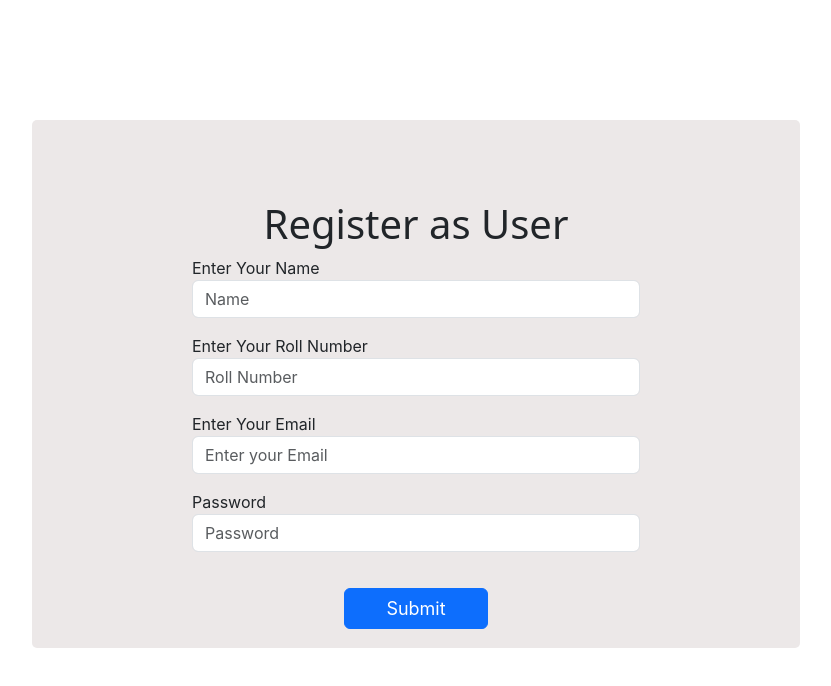
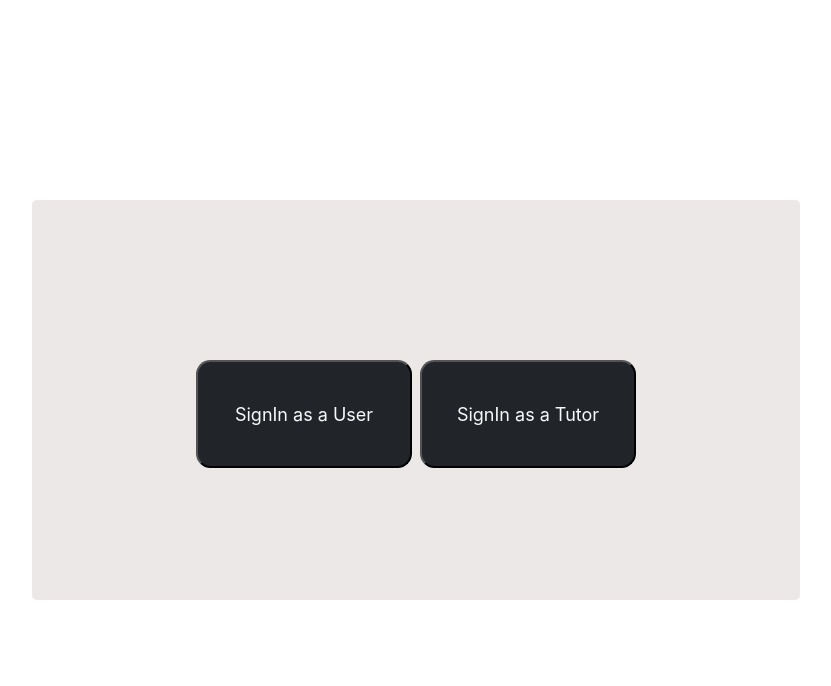
Before and after one commit to borradevendar/tutorVNR, a React (Create React App) app in the folder frontend/: page / in a window 1280 px wide. Shown: the top 686 px of the page, without its empty margins (224-1055 px from the left). Built offline with nearby package versions, Linux system fonts and the light colour scheme.

Commit message:
Implemented routing in the frontend

```diff
--- a/frontend/package.json
+++ b/frontend/package.json
@@ -8,6 +8,7 @@
     "@testing-library/user-event": "^13.5.0",
     "react": "^18.3.1",
     "react-dom": "^18.3.1",
+    "react-router-dom": "^6.23.1",
     "react-scripts": "5.0.1",
     "web-vitals": "^2.1.4"
   },
--- a/frontend/src/App.js
+++ b/frontend/src/App.js
@@ -1,13 +1,45 @@
-import './App.css';
-import TutorLogin from './components/TutorLogin';
-import TutorRegister from './components/TutorRegister';
-import LoginPage from './components/LoginPage';
-import UserLogin from './components/UserLogin';
-import UserRegister from './components/UserRegister';
-export default function App() {
-  return (
-    <div>
-      <UserRegister/>
-    </div>
-  );
+import "./App.css";
+import React from "react";
+import { createBrowserRouter, RouterProvider } from "react-router-dom";
+import TutorLogin from "./components/TutorLogin";
+import TutorRegister from "./components/TutorRegister";
+import LoginPage from "./components/LoginPage";
+import UserLogin from "./components/UserLogin";
+import UserRegister from "./components/UserRegister";
+import HomePage from "./components/HomePage";
+
+const router = createBrowserRouter([
+  {
+    path: '/',
+    element: <LoginPage />,
+  },
+  {
+    path: '/tutor/login',
+    element: <TutorLogin />,
+  },
+  {
+    path: '/tutor/register',
+    element: <TutorRegister />,
+  },
+  {
+    path: '/login',
+    element: <UserLogin />,
+  },
+  {
+    path: '/register',
+    element: <UserRegister />,
+  },
+  {
+    path: '/authTrue',
+    element: <HomePage />,
+  },
+]);
+
+function App() {
+    return (
+      <>
+        <RouterProvider router={router} />
+      </>
+    );
 }
+export default App;
--- a/frontend/src/components/LoginPage.js
+++ b/frontend/src/components/LoginPage.js
@@ -1,13 +1,15 @@
-export default function LoginPage() {
+import React from 'react';
+
+function LoginPage() {
   return (
     <div className="loginContainer">
       <div className="buttonContainer">
-        <a href="/">
+        <a href="login">
           <button className="bg-dark text-light signInButton">
             SignIn as a User
           </button>
         </a>
-        <a href="/">
+        <a href="/tutor/login">
           <button className="bg-dark text-light signInButton">
             SignIn as a Tutor
           </button>
@@ -16,3 +18,4 @@ export default function LoginPage() {
     </div>
   );
 }
+export default LoginPage;
--- a/frontend/src/index.js
+++ b/frontend/src/index.js
@@ -5,7 +5,6 @@ import App from "./App";
 import reportWebVitals from "./reportWebVitals";
 
 const root = ReactDOM.createRoot(document.getElementById("root"));
-
 root.render(
   <React.StrictMode>
     <App />
@@ -13,6 +12,8 @@ root.render(
 );
 
 
+
+
 // If you want to start measuring performance in your app, pass a function
 // to log results (for example: reportWebVitals(console.log))
 // or send to an analytics endpoint. Learn more: https://bit.ly/CRA-vitals
--- a/package.json
+++ b/package.json
@@ -25,6 +25,9 @@
     "express": "^4.19.2",
     "jsonwebtoken": "^9.0.2",
     "mongoose": "^8.4.1",
-    "nodemon": "^3.1.3"
+    "nodemon": "^3.1.3",
+    "react": "^18.3.1",
+    "react-dom": "^18.3.1",
+    "react-router-dom": "^6.23.1"
   }
 }
```
Also changed, not shown: 2 other files (tests, documents, lock files or other folders).
